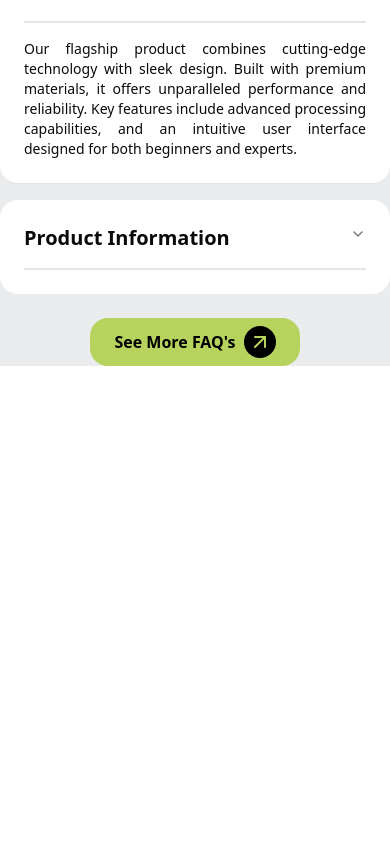
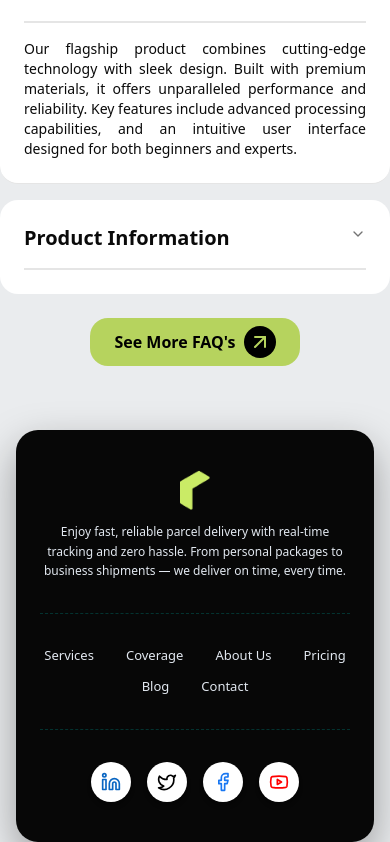
Before and after one commit to gmshimon/Zap_Shift, a Next.js app in the folder Zap_shift_frontend/: page / in a window 390 px wide. Shown: the part 6553-7395 px from the top of the page. Before the commit the page ends 6919 px from the top, so only its background shows below. Built offline with nearby package versions, Linux system fonts and the light colour scheme.

Commit message:
footer section added

```diff
--- a/Zap_shift_frontend/app/page.tsx
+++ b/Zap_shift_frontend/app/page.tsx
@@ -1,6 +1,7 @@
 import Banner from "@/components/Banner/Banner";
 import CustomerSatisfaction from "@/components/CustomerSatisfaction/CustomerSatisfaction";
 import FAQ from "@/components/FAQ/FAQ";
+import Footer from "@/components/Footer";
 import OurServices from "@/components/OurServices/OurServices";
 import OurSupport from "@/components/OurSupport/OurSupport";
 import Image from "next/image";
@@ -14,6 +15,7 @@ export default function Home() {
         <OurSupport/>
         <CustomerSatisfaction/>
         <FAQ/>
+        <Footer/>
       </div>
     </div>
   );
--- /dev/null
+++ b/Zap_shift_frontend/components/Footer.tsx
@@ -0,0 +1,74 @@
+"use client";
+import Image from "next/image";
+import { Facebook, Linkedin, Twitter, Youtube } from "lucide-react";
+import logo from "../public/assets/logo.png";
+
+const navItems = [
+  { label: "Services", href: "#" },
+  { label: "Coverage", href: "#" },
+  { label: "About Us", href: "#" },
+  { label: "Pricing", href: "#" },
+  { label: "Blog", href: "#" },
+  { label: "Contact", href: "#" },
+];
+
+const socials = [
+  { label: "LinkedIn", href: "#", icon: Linkedin, color: "#0A66C2" },
+  { label: "X", href: "#", icon: Twitter, color: "#000000" },
+  { label: "Facebook", href: "#", icon: Facebook, color: "#1877F2" },
+  { label: "YouTube", href: "#", icon: Youtube, color: "#FF0000" },
+];
+
+const Footer = () => {
+  return (
+    <footer className="mt-16 px-4 ">
+      <div className="mx-auto max-w-7xl rounded-3xl bg-[#070707] px-6 py-10 text-center text-white shadow-[0_16px_40px_rgba(0,0,0,0.35)] sm:px-10 sm:py-12">
+        <div className="flex flex-col items-center gap-3">
+          <Image
+            src={logo}
+            alt="ZapShift logo"
+            className="h-10 w-auto sm:h-11"
+            priority
+          />
+          <p className="max-w-2xl text-xs leading-relaxed text-slate-200 sm:text-sm">
+            Enjoy fast, reliable parcel delivery with real-time tracking and
+            zero hassle. From personal packages to business shipments — we
+            deliver on time, every time.
+          </p>
+        </div>
+
+        <div className="my-8 h-px w-full border-b border-dashed border-teal-800/50" />
+
+        <nav className="flex flex-wrap justify-center gap-x-8 gap-y-3 text-[13px] text-slate-200 sm:text-sm">
+          {navItems.map((item) => (
+            <a
+              key={item.label}
+              href={item.href}
+              className="transition-colors hover:text-[#b6d35e]"
+            >
+              {item.label}
+            </a>
+          ))}
+        </nav>
+
+        <div className="my-8 h-px w-full border-b border-dashed border-teal-800/50" />
+
+        <div className="flex flex-wrap justify-center gap-4 sm:gap-5">
+          {socials.map(({ label, href, icon: Icon, color }) => (
+            <a
+              key={label}
+              href={href}
+              aria-label={label}
+              className="flex h-10 w-10 items-center justify-center rounded-full bg-white text-slate-900 shadow-md transition hover:-translate-y-0.5 hover:shadow-lg sm:h-11 sm:w-11"
+              style={{ color }}
+            >
+              <Icon className="h-5 w-5" strokeWidth={2} />
+            </a>
+          ))}
+        </div>
+      </div>
+    </footer>
+  );
+};
+
+export default Footer;
```
Also changed, not shown: Zap_shift_frontend/components/FAQ/FAQ.tsx (+27 -8 lines).
